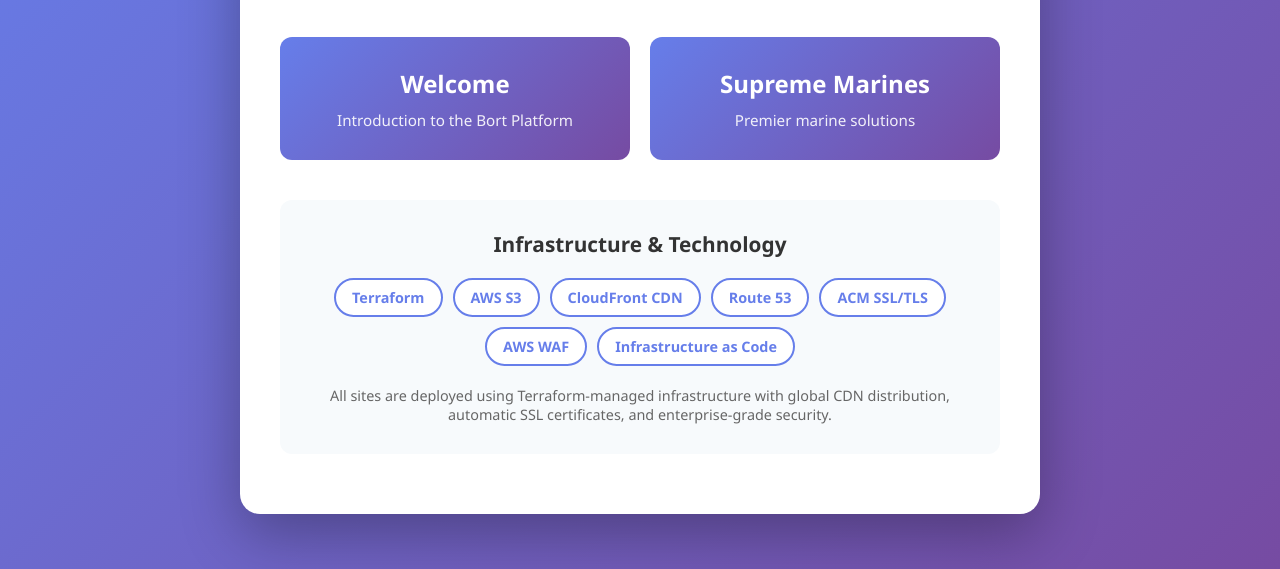
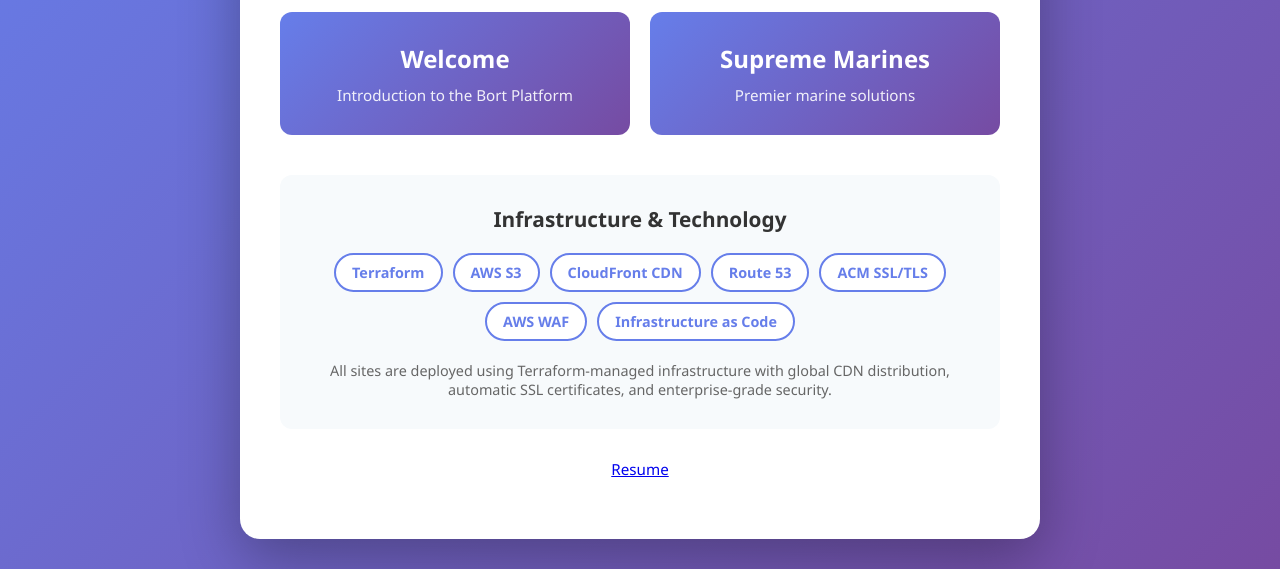
Before and after one commit to michaeltroyjr/bort-platform-iac, a plain HTML site: page homepage/index.html in a window 1280 px wide. Shown: the part 231-800 px from the top of the page. Drawn offline with Linux system fonts and the light colour scheme.

Commit message:
Add link to resume in homepage

```diff
--- a/homepage/index.html
+++ b/homepage/index.html
@@ -138,6 +138,10 @@
                 automatic SSL certificates, and enterprise-grade security.
             </p>
         </div>
+
+        <p style="margin-top: 30px; font-size: 0.95rem;">
+            <a href="/resume.pdf">Resume</a>
+        </p>
     </div>
 </body>
 </html>
```
